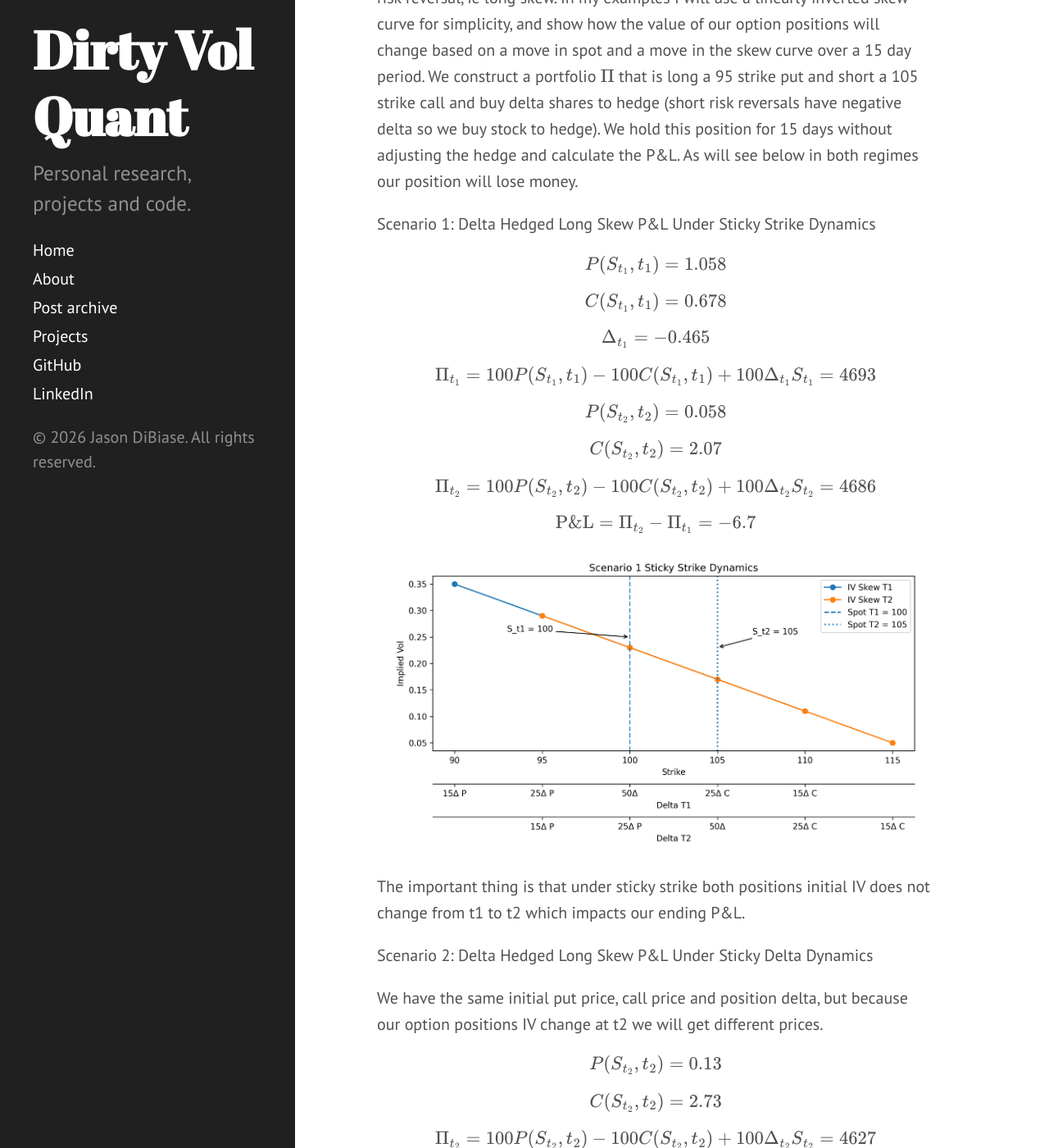
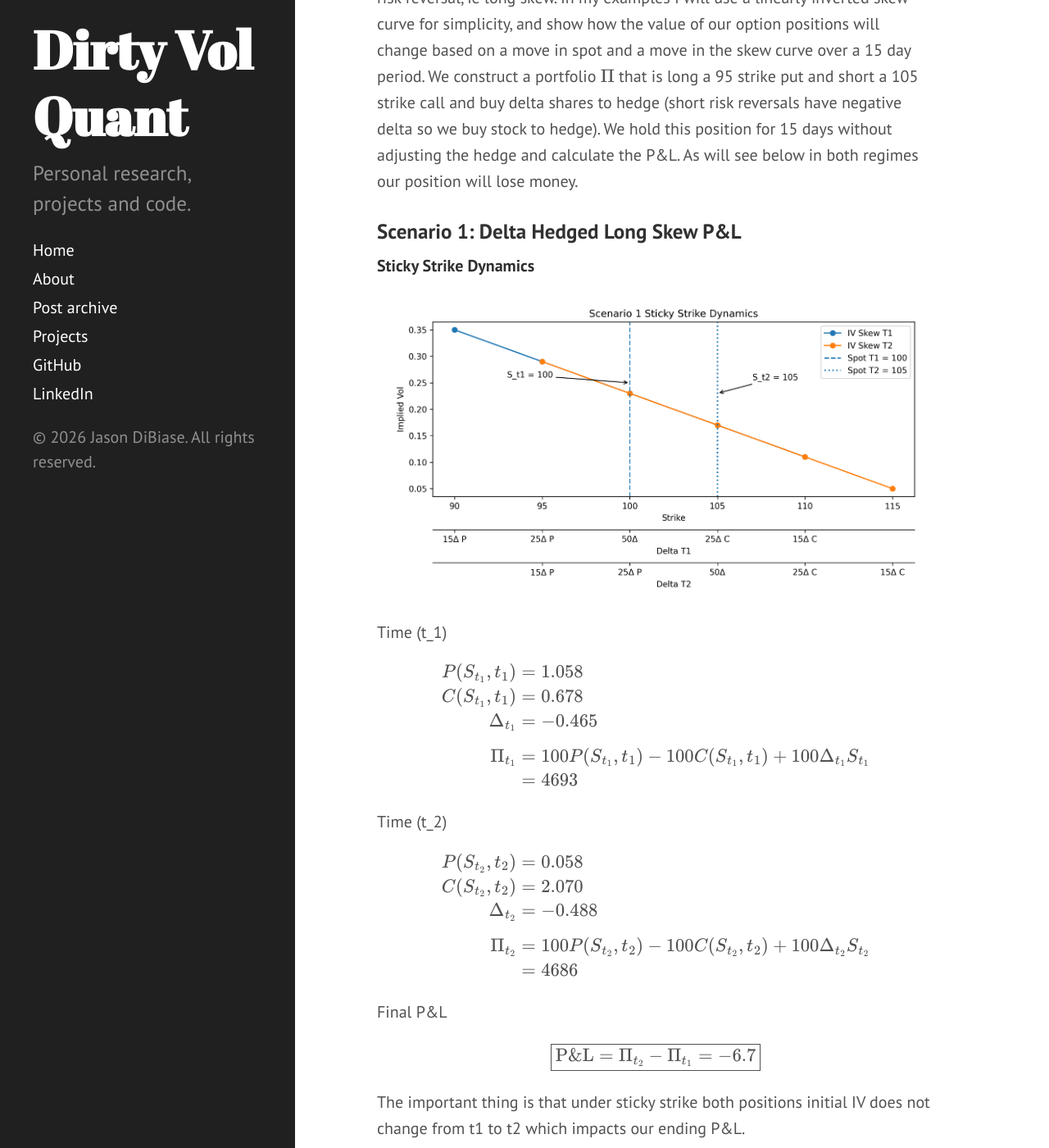
Before and after one commit to dibiasej/dibiasej.github.io, a Jekyll site: the page built from _posts/2026-06-07-Fixed-Strike-Floating-Strike-Spot-Vol-Dynamics-And-The-Skew-Stickiness-Ratio-Part-1.md, in a window 1280 px wide and 1400 px high, scrolled down 5675 px. Shown: the whole window at 82% size. Built offline with Jekyll 4.4.1, drawn with Linux system fonts in a browser that asks for light colours; Markdown is read by kramdown in place of the engine named in the settings.

Commit message:
adjusted math again

```diff
--- a/_posts/2026-06-07-Fixed-Strike-Floating-Strike-Spot-Vol-Dynamics-And-The-Skew-Stickiness-Ratio-Part-1.md
+++ b/_posts/2026-06-07-Fixed-Strike-Floating-Strike-Spot-Vol-Dynamics-And-The-Skew-Stickiness-Ratio-Part-1.md
@@ -49,41 +49,56 @@ Its important to note that there are other spot vol regimes. For example Collin
 
 I want to illustrate below how these regimes will affect a delta hedged short risk reversal, ie long skew. In my examples I will use a linearly inverted skew curve for simplicity, and show how the value of our option positions will change based on a move in spot and a move in the skew curve over a 15 day period. We construct a portfolio $$\Pi$$ that is long a 95 strike put and short a 105 strike call and buy delta shares to hedge (short risk reversals have negative delta so we buy stock to hedge). We hold this position for 15 days without adjusting the hedge and calculate the P&L. As will see below in both regimes our position will lose money.
 
-Scenario 1: Delta Hedged Long Skew P&L Under Sticky Strike Dynamics
+### Scenario 1: Delta Hedged Long Skew P&L
+**Sticky Strike Dynamics**
+
+![Sticky Strike Vol Dynamics](/assets/images/Sticky-Strike-Scenario-1-2026-07-02.png)
+
+Time \(t_1\)
 
 $$
-P(S_{t_1}, t_1) = 1.058
+\begin{aligned}
+P(S_{t_1},t_1) &= 1.058\\
+C(S_{t_1},t_1) &= 0.678\\
+\Delta_{t_1} &= -0.465\\[6pt]
+\Pi_{t_1}
+&=
+100P(S_{t_1},t_1)
+-100C(S_{t_1},t_1)
++100\Delta_{t_1}S_{t_1}
+\\
+&=4693
+\end{aligned}
 $$
 
+Time \(t_2\)
+
 $$
-C(S_{t_1}, t_1) = 0.678
+\begin{aligned}
+P(S_{t_2},t_2) &= 0.058\\
+C(S_{t_2},t_2) &= 2.070\\
+\Delta_{t_2} &= -0.488\\[6pt]
+\Pi_{t_2}
+&=
+100P(S_{t_2},t_2)
+-100C(S_{t_2},t_2)
++100\Delta_{t_2}S_{t_2}
+\\
+&=4686
+\end{aligned}
 $$
 
-$$
-\Delta_{t_1} = -0.465
-$$
+Final P&L
 
 $$
-\Pi_{t_1} = 100P(S_{t_1},t_1) - 100C(S_{t_1},t_1) + 100\Delta_{t_1}S_{t_1} = 4693
+\boxed{
+\mathrm{P\&L}
+=
+\Pi_{t_2}-\Pi_{t_1}
+=
+-6.7
+}
 $$
-
-$$
-P(S_{t_2}, t_2) = 0.058
-$$
-
-$$
-C(S_{t_2}, t_2) = 2.07
-$$
-
-$$
-\Pi_{t_2} = 100P(S_{t_2},t_2) - 100C(S_{t_2},t_2) + 100\Delta_{t_2}S_{t_2} = 4686
-$$
-
-$$
-\mathrm{P\&L} = \Pi_{t_2} - \Pi_{t_1} = -6.7
-$$
-
-![Sticky Strike Vol Dynamics](/assets/images/Sticky-Strike-Scenario-1-2026-07-02.png)
 
 The important thing is that under sticky strike both positions initial IV does not change from t1 to t2 which impacts our ending P&L.
 
```
